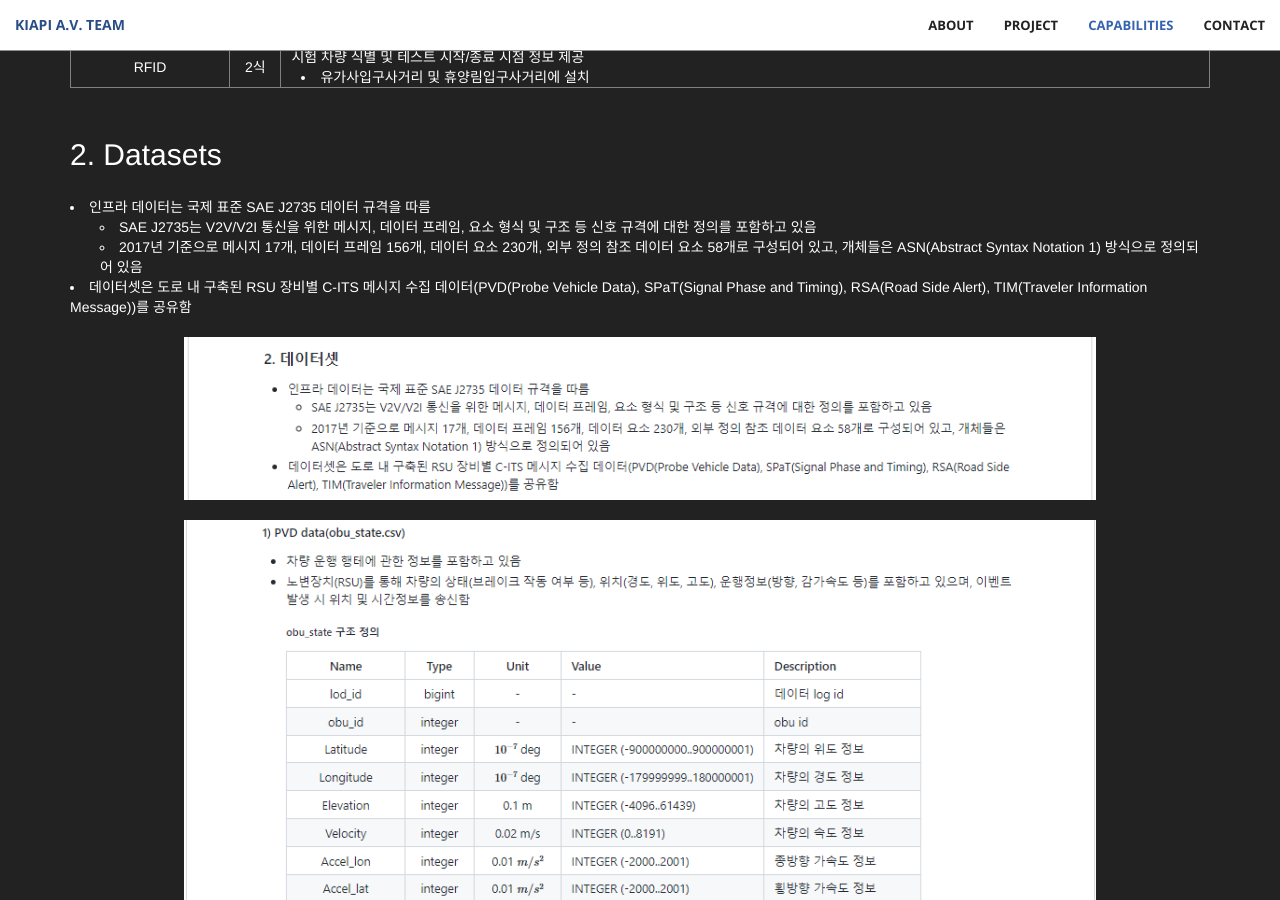
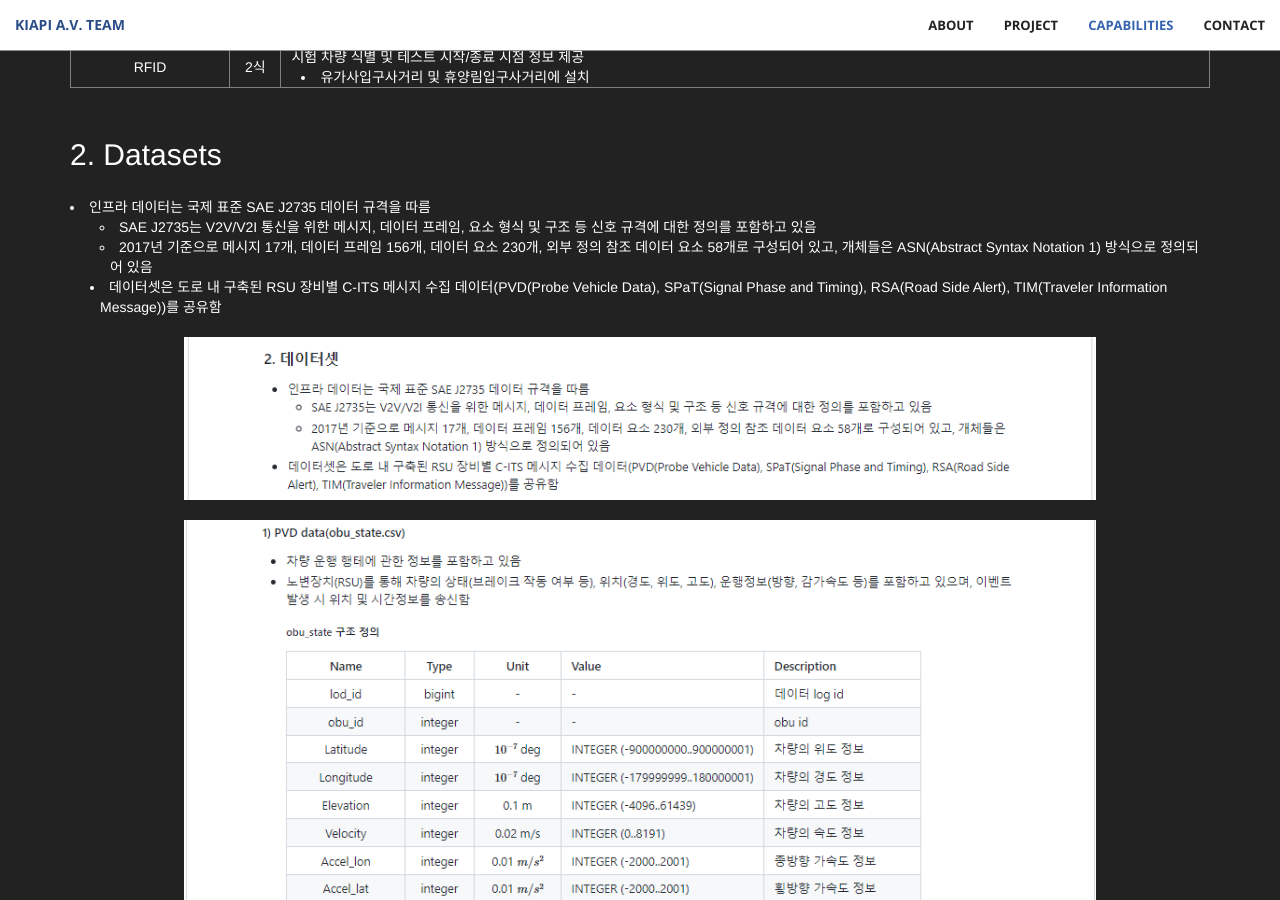
Before and after one commit to Yunhyeongseok-kiapi/kiapi_mulitagent.github.io, a Jekyll site: the page built from docs/index.html, in a window 1280 px wide and 900 px high, scrolled down 3513 px. Built offline with Jekyll 4.4.1, drawn with Linux system fonts in a browser that asks for light colours.

Commit message:
Update aside.html

```diff
--- a/docs/_includes/aside.html
+++ b/docs/_includes/aside.html
@@ -112,10 +112,10 @@
                 <li style="text-align: left; padding-left:30px; list-style-type: circle">
                   SAE J2735는 V2V/V2I 통신을 위한 메시지, 데이터 프레임, 요소 형식 및 구조 등 신호 규격에 대한 정의를 포함하고 있음
                 </li>
-                <li style="text-align: left; padding-left:30px; list-style-type: circle">
+                <li style="text-align: left; padding-left:40px; text-indent:-10px; list-style-type: circle">
                   2017년 기준으로 메시지 17개, 데이터 프레임 156개, 데이터 요소 230개, 외부 정의 참조 데이터 요소 58개로 구성되어 있고, 개체들은 ASN(Abstract Syntax Notation 1) 방식으로 정의되어 있음
                 </li>
-                <li style="text-align: left; padding-left:20; list-style-type: disc">
+                <li style="text-align: left; padding-left:30px; text-indent:-10px; list-style-type: disc">
                   데이터셋은 도로 내 구축된 RSU 장비별 C-ITS 메시지 수집 데이터(PVD(Probe Vehicle Data), SPaT(Signal Phase and Timing), RSA(Road Side Alert), TIM(Traveler Information Message))를 공유함
                 </li>
               </u1>
```
